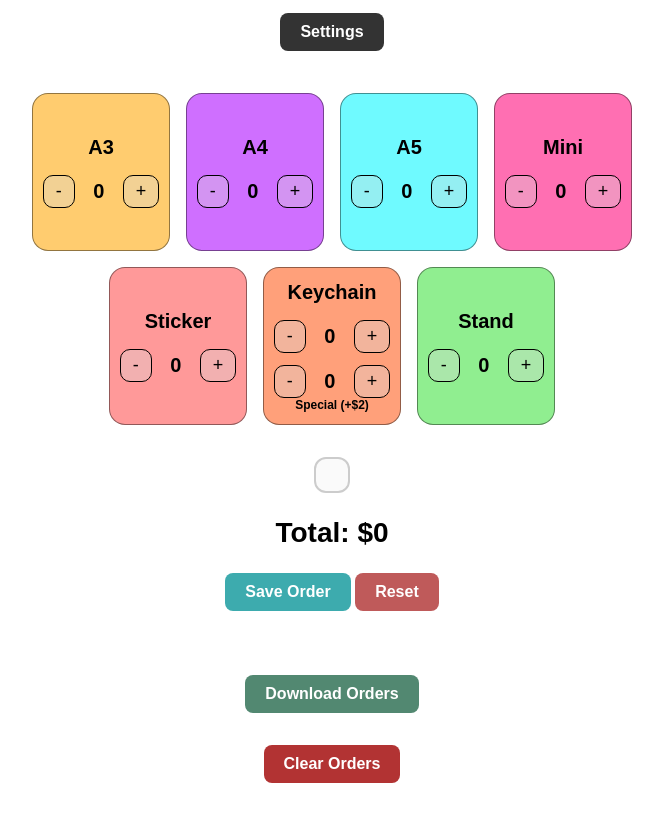
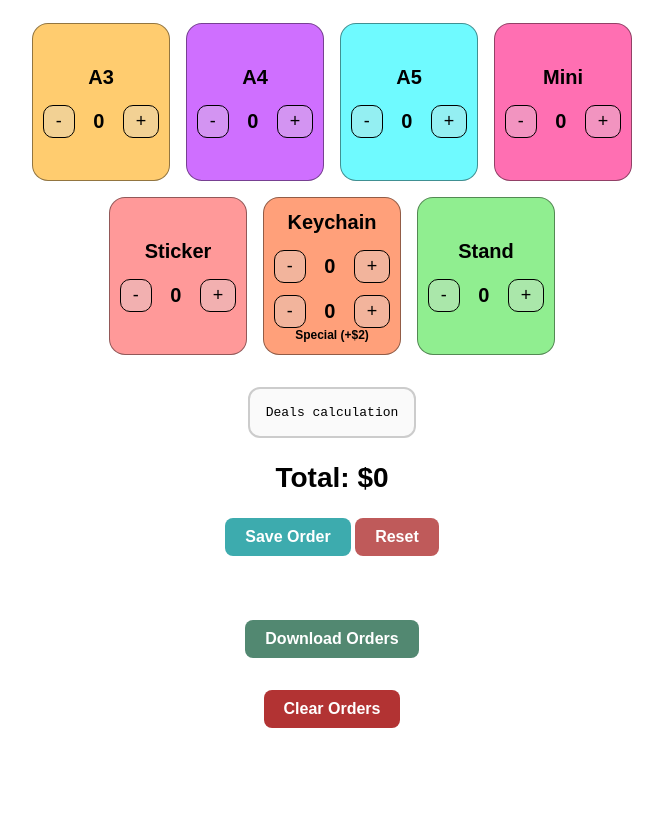
Before and after one commit to zq5q37/booth-cost-calculator, a plain HTML site: page index.html in a window 1280 px wide. Shown: the part 61-876 px from the top of the page, without its empty margins (308-971 px from the left). After the commit the page ends 821 px from the top, so only its background shows below. Drawn offline with nearby package versions, Linux system fonts and the light colour scheme.

Commit message:
fix: remove settings

```diff
--- a/data.js
+++ b/data.js
@@ -18,7 +18,7 @@ export const defaultItems = [
     hasSpecial: true,
   },
   // { name: "Special Keychain", price: 2, type: "special_keychain", color: "#FFA07A" },
-  { name: "Stand", price: 20, type: "stand", color: "#90EE90" },
+  { name: "Stand", price: 15, type: "stand", color: "#90EE90" },
 ];
 
 export const defaultDeals = {
@@ -31,7 +31,7 @@ export const defaultDeals = {
   },
   stand: {
     type: "Bundle2",
-    single: 20,
-    pair: 36,
+    single: 15,
+    pair: 25,
   },
 };
--- a/index.html
+++ b/index.html
@@ -14,10 +14,10 @@
   </head>
   <body>
     <h1 class="header">Miyu Shop Calculator</h1>
-    <button onclick="openSettings()" class="reset-button">Settings</button>
-    <div id="settings-panel" style="display: none">
+    <!-- <button onclick="openSettings()" class="reset-button">Settings</button> -->
+    <!-- <div id="settings-panel" style="display: none"> -->
       <!-- Inputs for item settings will be dynamically added -->
-    </div>
+    <!-- </div> -->
 
     <div class="container">
       <div class="row" id="row1"></div>
@@ -30,6 +30,7 @@
     ></div>
 
     <div class="total" id="total">Total: $0</div>
+
     <div>
       <button
         id="save"
--- a/script.js
+++ b/script.js
@@ -200,7 +200,7 @@ function updateBreakdown(printItems) {
   });
 
   document.getElementById("calculation-breakdown").innerHTML =
-    breakdown.join("<br>");
+    breakdown.length>0? breakdown.join("<br>"): "Deals calculation";
 
   return printTotal;
 }
```
